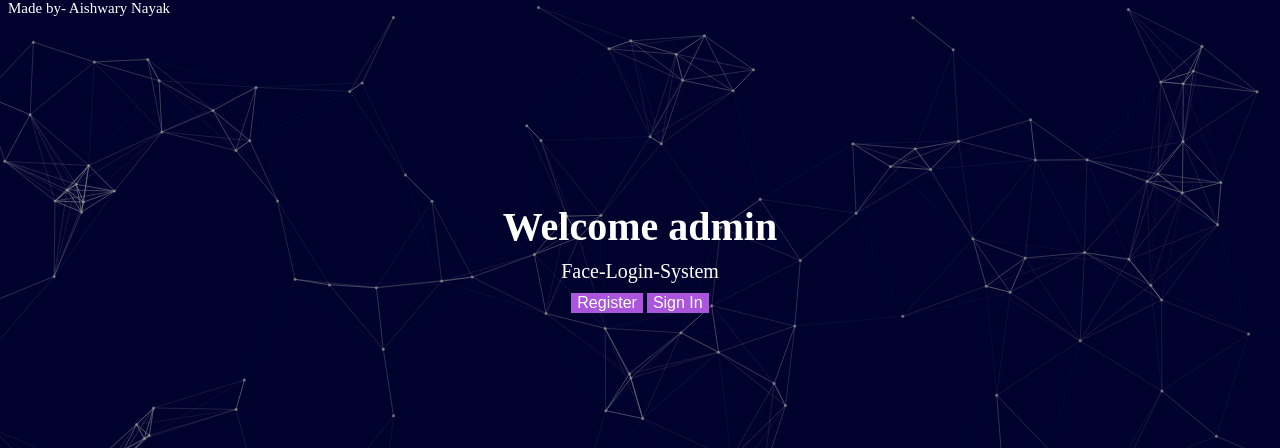
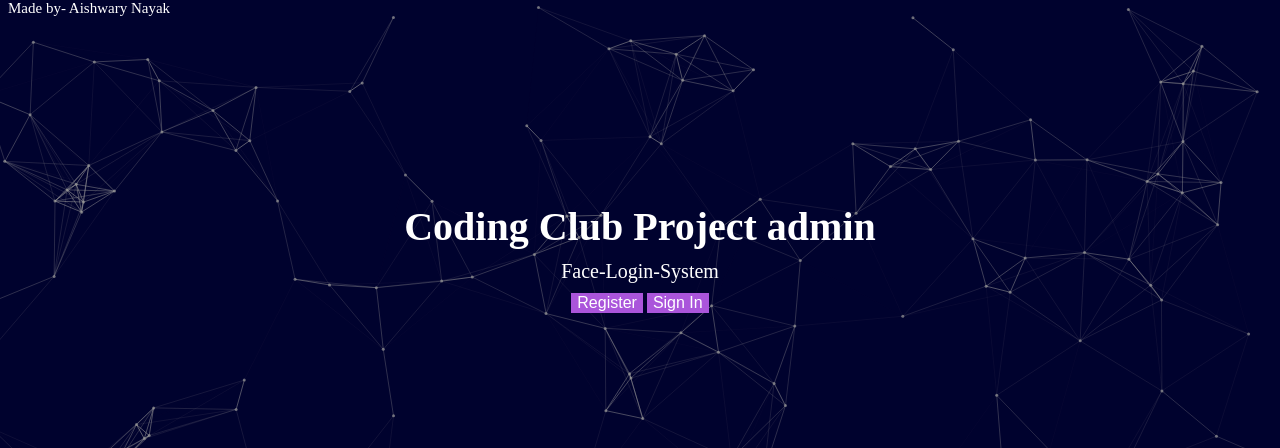
Before and after one commit to mewondace/Face_Login, a Django app: page / in a window 1280 px wide. Shown: the top 448 px of the page. Run offline with Django 3.2, Linux system fonts and the light colour scheme; a user stored in the database is signed in.

Commit message:
smol change

```diff
--- a/facelogin/templates/index.html
+++ b/facelogin/templates/index.html
@@ -20,7 +20,7 @@
       <div class = "myCanvas" id="particle-canvas"></div>
 
       <div class="container">
-        <h1>Welcome {{user.username}}</h1>
+        <h1>Coding Club Project {{user.username}}</h1>
         <p>Face-Login-System</p>
         <div class="clearfix">
         <button type="button" class="Registration" onclick = "location.href= 'sign_up'">Register</button>
```
